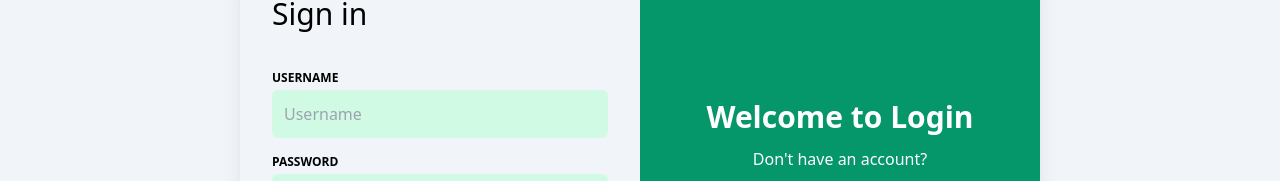
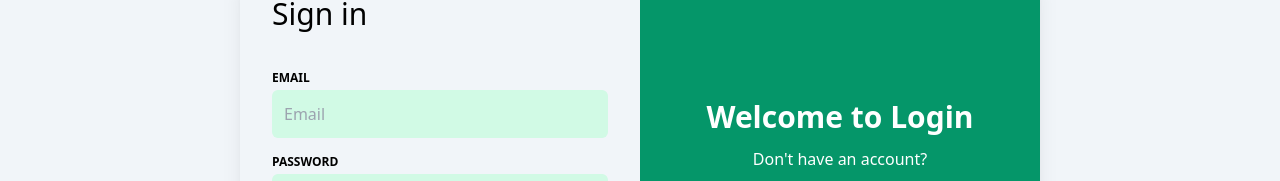
Before and after one commit to simontcodes/DIB-front, a Next.js app: page /login in a window 1280 px wide. Shown: the part 242-423 px from the top of the page. Built offline with nearby package versions, Linux system fonts and the light colour scheme.

Commit message:
Added Next auth and provider component

```diff
--- a/app/layout.tsx
+++ b/app/layout.tsx
@@ -1,5 +1,6 @@
 import "../styles/globals.css"
 import Navbar from "./Navbar";
+import Providers from "./providers";
 
 export default function RootLayout({
   // Layouts must accept a children prop.
@@ -11,10 +12,12 @@ export default function RootLayout({
   return (
     <html lang="en">
       <body className="bg-slate-100">
-        <Navbar />
-        <div className="flex flex-col items-center pt-32 pb-16 px-4 md:px-8 lg:px-16">
-          {children}
-        </div>
+        <Providers>
+          <Navbar />
+          <div className="flex flex-col items-center pt-32 pb-16 px-4 md:px-8 lg:px-16">
+              {children}
+          </div>
+        </Providers>
       </body>
     </html>
   );
--- a/app/login/page.tsx
+++ b/app/login/page.tsx
@@ -2,14 +2,35 @@
 
 import Link from 'next/link'
 import { useState } from 'react'
+import axios from 'axios'
 
 export default function Login() {
 
-  const [ username, setUsername ] = useState('')
+  const [ email, setEmail ] = useState('')
   const [ password, setPassword ] = useState('')
+  const [ rememberMe, setRememberMe ] = useState(false)
 
-  const handleSubmitLogin = () => {
+  const loginUser = async (email: string, password: string) => {
+    console.log("loging in")
+    console.log(email, password, rememberMe)
+    const res = await axios.post(`http://localhost:8080/login/dibs/`, {email, password})
+    console.log(res.data)
+    const token = res.data.token
+
+    localStorage.setItem("JWTtoken", res.data.token)
+    localStorage.setItem("DIBS-email", res.data.email)
+
+    console.log(token)
+    // const res = await fetch(`http://localhost:8080/dibs/${userId}`)
+    // const user: User = await res.json()
+    // return user
+  }
+
+  const handleSubmitLogin = (e: React.FormEvent<HTMLFormElement>) => {
     console.log("clicked")
+    e.preventDefault()
+
+    loginUser(email, password)
   }
 
   return (
@@ -24,20 +45,20 @@ export default function Login() {
             </div>
             <form className='flex flex-col gap-4' onSubmit={handleSubmitLogin}>
               <div className='flex flex-col'>
-                <label className='text-xs font-bold uppercase mb-1'>username</label>
+                <label className='text-xs font-bold uppercase mb-1'>email</label>
                 <input
                   className='text-md rounded-md p-3 bg-emerald-100'
                   type="text"
-                  placeholder="Username"
-                  value={username}
-                  onChange={(e) => setUsername(e.target.value)}
+                  placeholder="Email"
+                  value={email}
+                  onChange={(e) => setEmail(e.target.value)}
                 />
               </div>
               <div className='flex flex-col'>
                 <label className='text-xs font-bold uppercase mb-1'>password</label>
                 <input
                   className='text-md rounded-md p-3 bg-emerald-100'
-                  type="text"
+                  type="password"
                   placeholder="Password"
                   value={password}
                   onChange={(e) => setPassword(e.target.value)}
@@ -46,7 +67,7 @@ export default function Login() {
               <button className='w-full p-3 bg-emerald-600 rounded-md'>Sign In</button>
               <div className='flex justify-between'>
                 <div>
-                  <input id="uploaded" type="checkbox" value="uploaded" name="avatar-type" />
+                  <input id="uploaded" type="checkbox" value="uploaded" name="avatar-type" checked={rememberMe} onChange={(e) => setRememberMe(!rememberMe)} />
                   <label className="ml-2" htmlFor="uploaded">Remember me?</label>
                 </div>
                 <div>
--- /dev/null
+++ b/app/providers.tsx
@@ -0,0 +1,7 @@
+"use client"
+
+import { SessionProvider } from "next-auth/react"
+
+export default function Providers({children}: {children: React.ReactNode}) {
+  return <SessionProvider>{children}</SessionProvider>
+}
--- a/package.json
+++ b/package.json
@@ -20,6 +20,7 @@
     "eslint": "8.32.0",
     "eslint-config-next": "13.1.5",
     "next": "13.1.5",
+    "next-auth": "^4.19.2",
     "react": "18.2.0",
     "react-dom": "18.2.0",
     "typescript": "4.9.4"
```
Also changed, not shown: 1 other file (tests, documents, lock files or other folders).
